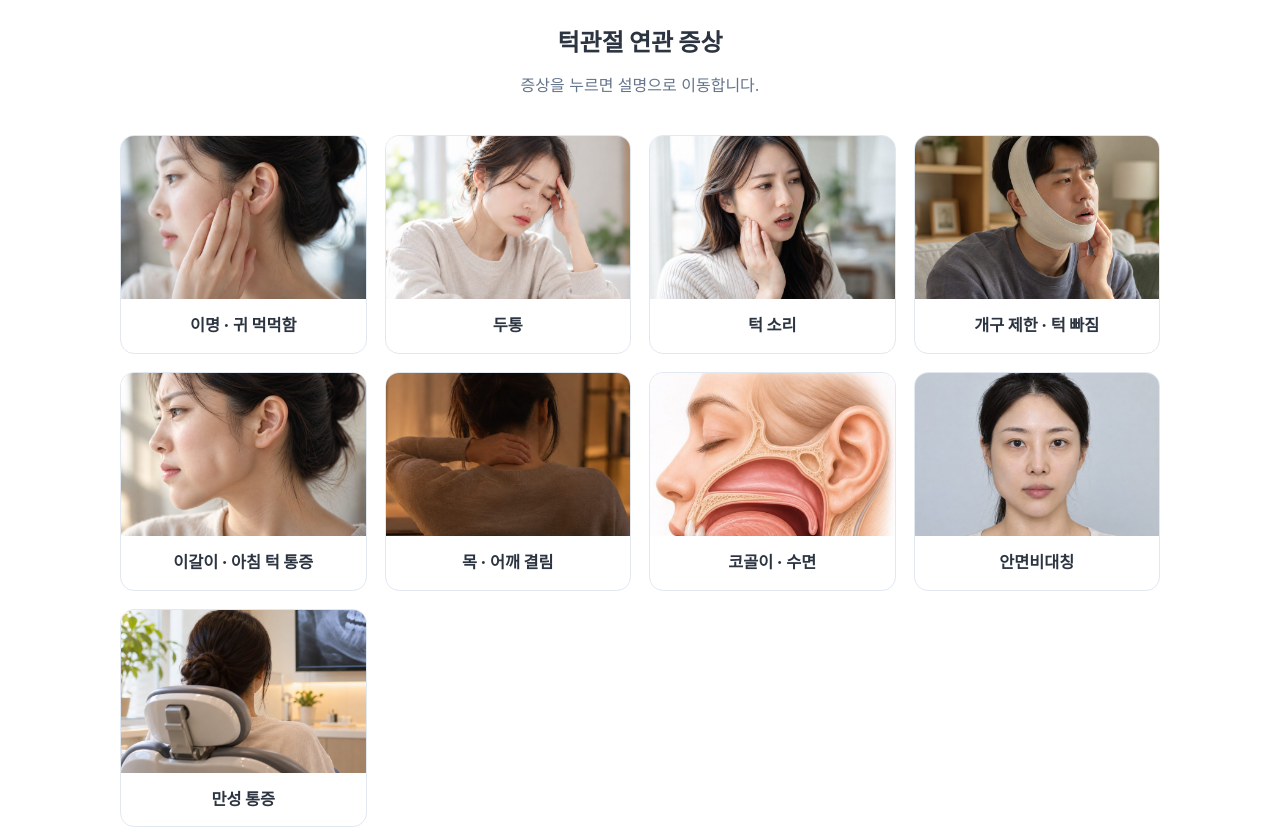
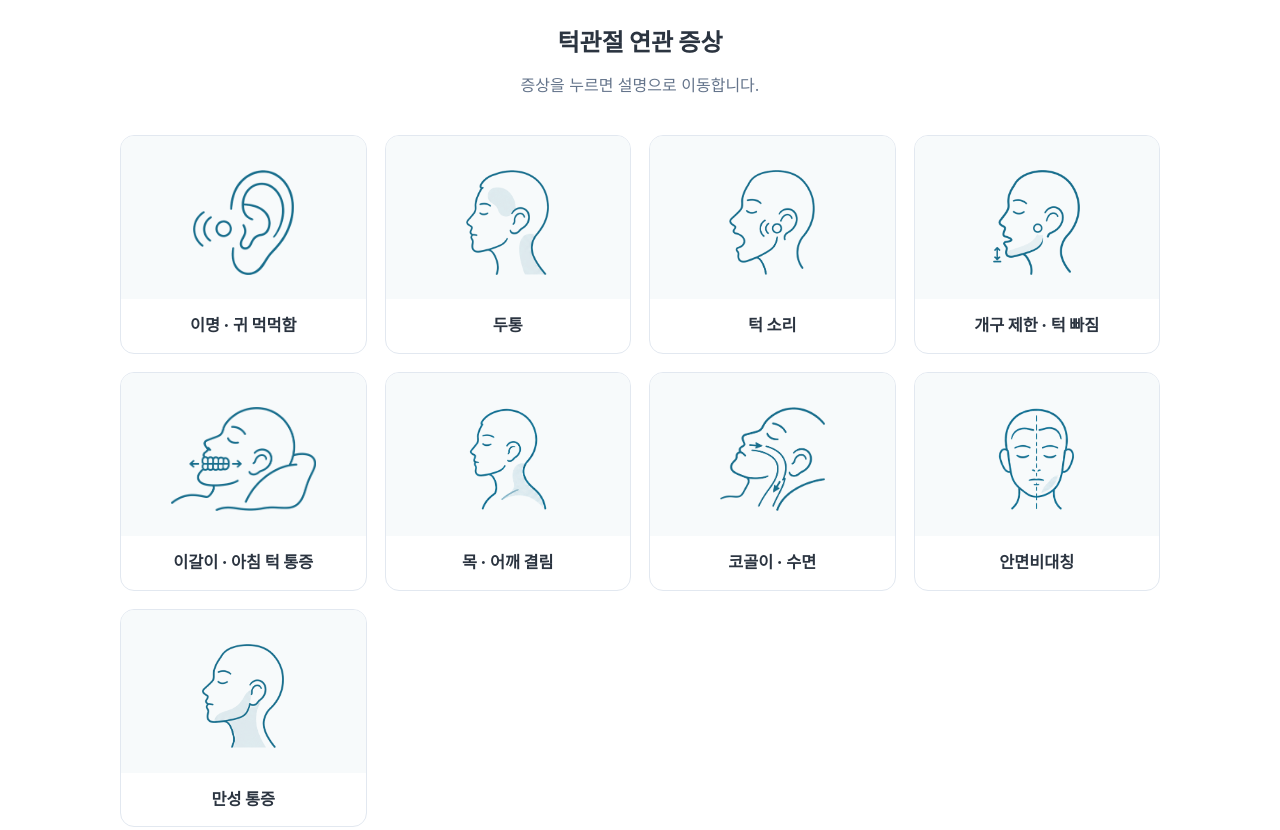
Before and after one commit to Moonho-Choi/eum_tmj_homepage, a plain HTML site: page learn/index.html in a window 1280 px wide. Shown: the part 1900-2730 px from the top of the page. Drawn offline with Linux system fonts and the light colour scheme; a web font is replaced by a local one.

Commit message:
턱관절 알아보기 증상 카드: 실사 사진을 선형 픽토그램으로 교체
- 증상 카드 9장의 사진을 MEAW 연구회 홈페이지와 같은 화풍의 선화 픽토그램으로 바꿈
- 개구 제한·턱 빠짐 그림은 챗지피티로 새로 만듦(pic-open.png, 원본은 자료창고 2026-11-20 개구 제한 픽토그램)
- 카드 그림 칸은 연한 바탕 위에 그림 전체가 보이게(잘리지 않게) 변경

Co-Authored-By: Claude Opus 5.5 <noreply@anthropic.com>

```diff
--- a/learn/index.html
+++ b/learn/index.html
@@ -72,8 +72,9 @@
       transition: box-shadow 0.25s, transform 0.25s;
     }
     .symptom-card:hover { box-shadow: 0 12px 28px rgba(15,76,99,0.14); transform: translateY(-3px); }
-    .symptom-card .card-photo { aspect-ratio: 3 / 2; overflow: hidden; }
-    .symptom-card .card-photo img { width: 100%; height: 100%; object-fit: cover; transition: transform 0.4s ease; }
+    /* 선형 픽토그램: 연한 바탕 위에 그림 전체가 보이게 (자르지 않음) */
+    .symptom-card .card-photo { aspect-ratio: 3 / 2; overflow: hidden; background: var(--bg-soft); padding: 14% 18% 10%; }
+    .symptom-card .card-photo img { width: 100%; height: 100%; object-fit: contain; transition: transform 0.4s ease; }
     .symptom-card:hover .card-photo img { transform: scale(1.04); }
     .symptom-card .card-label {
       padding: 13px 8px; text-align: center;
@@ -181,47 +182,47 @@
       <div class="symptom-grid">
 
         <a class="symptom-card" href="ear.html">
-          <div class="card-photo"><img src="img/cards/card-ear.jpg" alt="귀 앞을 짚고 있는 여성" loading="lazy" /></div>
+          <div class="card-photo"><img src="img/picto/pic-ear.png" alt="귀 앞을 짚고 있는 여성" loading="lazy" /></div>
           <div class="card-label">이명 · 귀 먹먹함</div>
         </a>
 
         <a class="symptom-card" href="headache.html">
-          <div class="card-photo"><img src="img/cards/card-headache.jpg" alt="관자놀이를 짚은 여성" loading="lazy" /></div>
+          <div class="card-photo"><img src="img/picto/pic-head.png" alt="관자놀이를 짚은 여성" loading="lazy" /></div>
           <div class="card-label">두통</div>
         </a>
 
         <a class="symptom-card" href="sound.html">
-          <div class="card-photo"><img src="img/cards/card-sound.jpg" alt="턱에 손을 댄 여성" loading="lazy" /></div>
+          <div class="card-photo"><img src="img/picto/pic-lock.png" alt="턱에 손을 댄 여성" loading="lazy" /></div>
           <div class="card-label">턱 소리</div>
         </a>
 
         <a class="symptom-card" href="lock.html">
-          <div class="card-photo"><img src="img/cards/card-lock.jpg" alt="턱에 붕대를 감은 남성" loading="lazy" /></div>
+          <div class="card-photo"><img src="img/picto/pic-open.png" alt="턱에 붕대를 감은 남성" loading="lazy" /></div>
           <div class="card-label">개구 제한 · 턱 빠짐</div>
         </a>
 
         <a class="symptom-card" href="morning.html">
-          <div class="card-photo"><img src="img/cards/card-morning.jpg" alt="아침 침대에서 턱을 짚은 여성" loading="lazy" /></div>
+          <div class="card-photo"><img src="img/picto/pic-grind-sleep.png" alt="아침 침대에서 턱을 짚은 여성" loading="lazy" /></div>
           <div class="card-label">이갈이 · 아침 턱 통증</div>
         </a>
 
         <a class="symptom-card" href="neck.html">
-          <div class="card-photo"><img src="img/cards/card-neck.jpg" alt="목덜미를 잡고 있는 사람" loading="lazy" /></div>
+          <div class="card-photo"><img src="img/picto/pic-neck.png" alt="목덜미를 잡고 있는 사람" loading="lazy" /></div>
           <div class="card-label">목 · 어깨 결림</div>
         </a>
 
         <a class="symptom-card" href="sleep.html">
-          <div class="card-photo"><img src="img/cards/card-sleep.jpg" alt="아래턱과 기도의 단면 그림" loading="lazy" /></div>
+          <div class="card-photo"><img src="img/picto/pic-sleep.png" alt="아래턱과 기도의 단면 그림" loading="lazy" /></div>
           <div class="card-label">코골이 · 수면</div>
         </a>
 
         <a class="symptom-card" href="asymmetry.html">
-          <div class="card-photo"><img src="img/cards/card-asym.jpg" alt="정면 얼굴" loading="lazy" /></div>
+          <div class="card-photo"><img src="img/picto/pic-asym.png" alt="정면 얼굴" loading="lazy" /></div>
           <div class="card-label">안면비대칭</div>
         </a>
 
         <a class="symptom-card" href="chronic.html">
-          <div class="card-photo"><img src="img/cards/card-chronic.jpg" alt="치과 진료실의 환자" loading="lazy" /></div>
+          <div class="card-photo"><img src="img/picto/pic-chronic.png" alt="치과 진료실의 환자" loading="lazy" /></div>
           <div class="card-label">만성 통증</div>
         </a>
 
```
Also changed, not shown: learn/img/picto/pic-asym.png (added), learn/img/picto/pic-chronic.png (added), learn/img/picto/pic-ear.png (added), learn/img/picto/pic-grind-sleep.png (added), learn/img/picto/pic-head.png (added), learn/img/picto/pic-lock.png (added), learn/img/picto/pic-neck.png (added), learn/img/picto/pic-open.png (added), learn/img/picto/pic-sleep.png (added).
